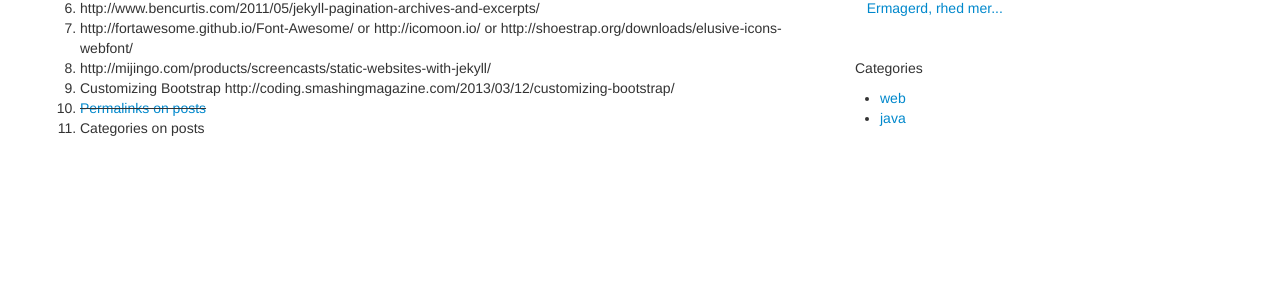
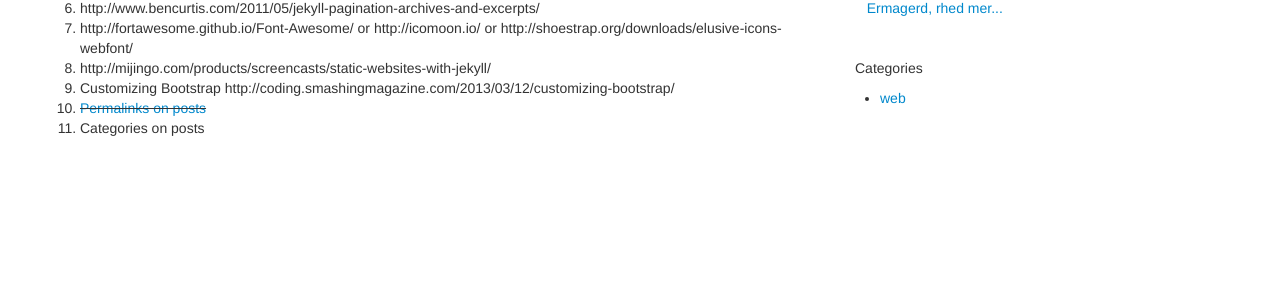
Before and after one commit to ssawchenko/jekyllblog, a Jekyll site: the page built from _posts/2013-08-10-Blog-To-Do.md, in a window 1280 px wide. Shown: the part 252-554 px from the top of the page. Built offline with Jekyll 4.4.1, drawn with Linux system fonts in a browser that asks for light colours; Markdown is read by kramdown in place of the engine named in the settings.

```diff
--- a/_posts/2013-08-10-Blog-To-Do.md
+++ b/_posts/2013-08-10-Blog-To-Do.md
@@ -2,7 +2,8 @@
 title: Blog still to do
 layout: post
 permalink: /2013/08/10/BlogToDo.html
-category: [web]
+categories:
+- web
 ---
 
 1. ~~Create git repo~~
--- a/_posts/2013-08-11-Blog-Startup-With-Jekyll.md
+++ b/_posts/2013-08-11-Blog-Startup-With-Jekyll.md
@@ -2,7 +2,8 @@
 title: Day 1 - Sample Jekyll Blog
 layout: post
 permalink: /2013/08/11/Blog-Startup-With-Jekyll.html
-category: [java]
+categories:
+- web
 ---
 
 Things I did to get this blog up and runnin'
```
